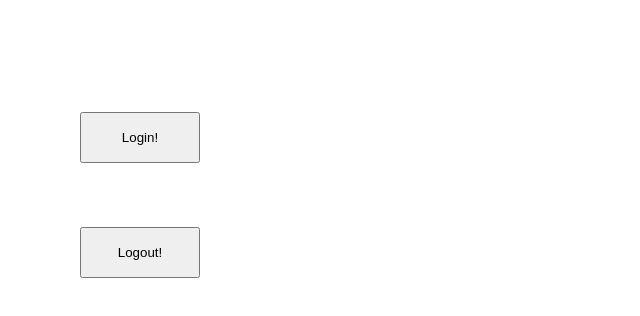
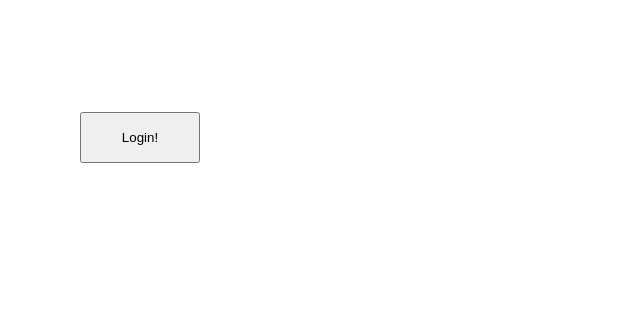
Before and after one commit to Majchrzak202/Auth0-App, a React (Create React App) app: page / in a window 1280 px wide. Shown: the top 316 px of the page, without its empty margins (0-640 px from the left). Built offline with nearby package versions, Linux system fonts and the light colour scheme.

Commit message:
add an not see logout when not log in logic

```diff
--- a/src/LogoutButton.js
+++ b/src/LogoutButton.js
@@ -4,8 +4,8 @@ import { useAuth0 } from "@auth0/auth0-react";
 
 const LogoutButton = () => {
 
-    const {logout} = useAuth0();
-    return (
+    const {logout, isAuthenticated} = useAuth0();
+    return  isAuthenticated && (
         <div>
             <button onClick={logout}>Logout!</button>
         </div>
```
